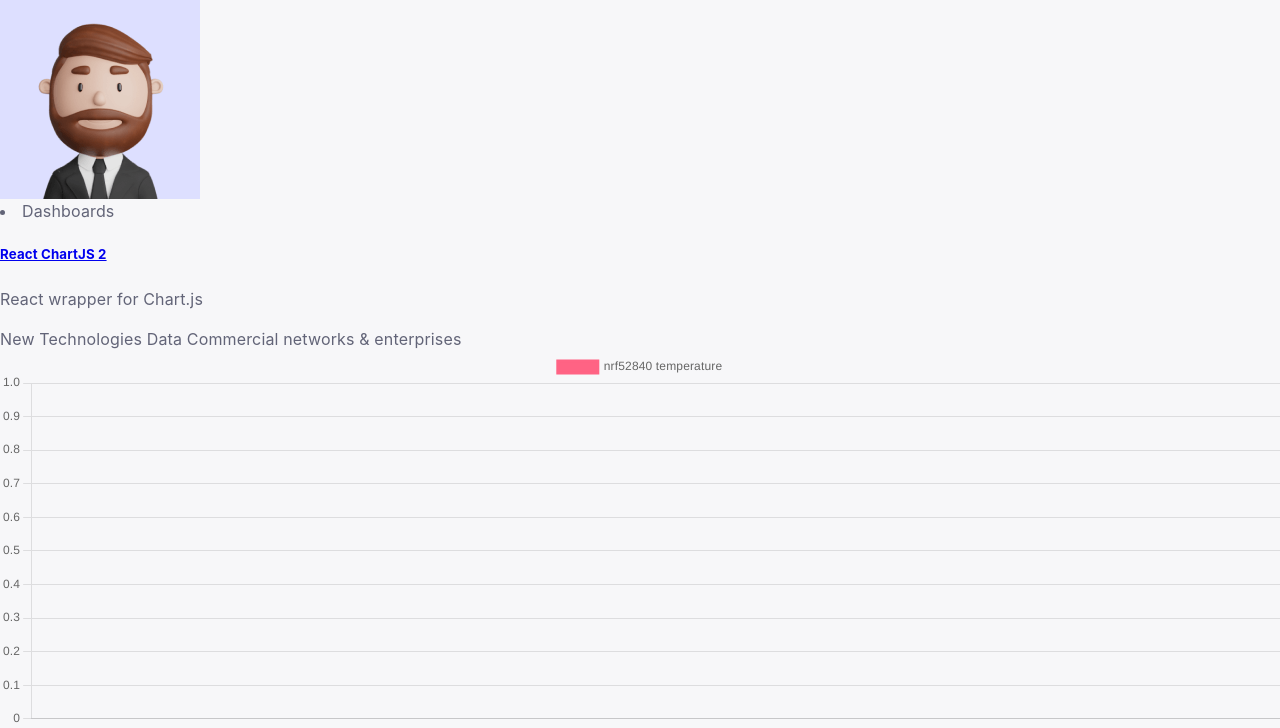
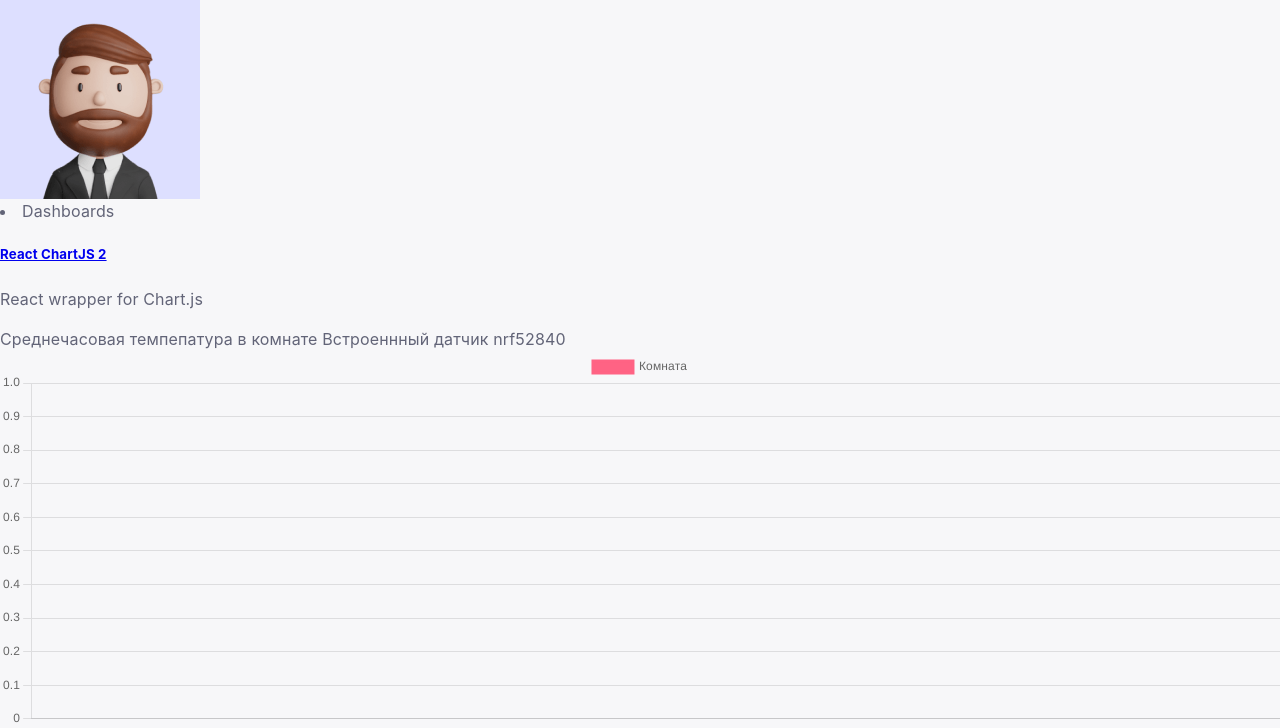
Before and after one commit to NikolayDenisov/ThreadWeb, a Flask app: template services/web/project/templates/chart.html in a window 1280 px wide. Shown: the part 95-823 px from the top of the page. Run offline with Flask 2, Linux system fonts and the light colour scheme; the template is opened without the code that fills it, so the values that code supplies are empty; parts of the project's set-up code (start-up, migrations or seed data) failed here and were passed over.

Commit message:
Добавлено(веб): отображение данных

```diff
--- a/services/web/project/templates/chart.html
+++ b/services/web/project/templates/chart.html
@@ -94,8 +94,8 @@
                         <div className="MuiCard-root css-13nd69s">
                             <div className="css-1islzv">
                                 <div className="css-11qjisw">
-                                    <span className="css-84wjl2">New Technologies Data</span>
-                                    <span className="css-lemk0a">Commercial networks & enterprises</span>
+                                    <span className="css-84wjl2">Среднечасовая темпепатура в комнате</span>
+                                    <span className="css-lemk0a">Встроеннный датчик nrf52840</span>
                                 </div>
                             </div>
                             <div className="css-12evlce">
@@ -130,7 +130,7 @@
   const data = {
     labels: labels,
     datasets: [{
-      label: 'nrf52840 temperature',
+      label: 'Комната',
       backgroundColor: 'rgb(255, 99, 132)',
       borderColor: 'rgb(255, 99, 132)',
       data : [{% for item in values %}
```
